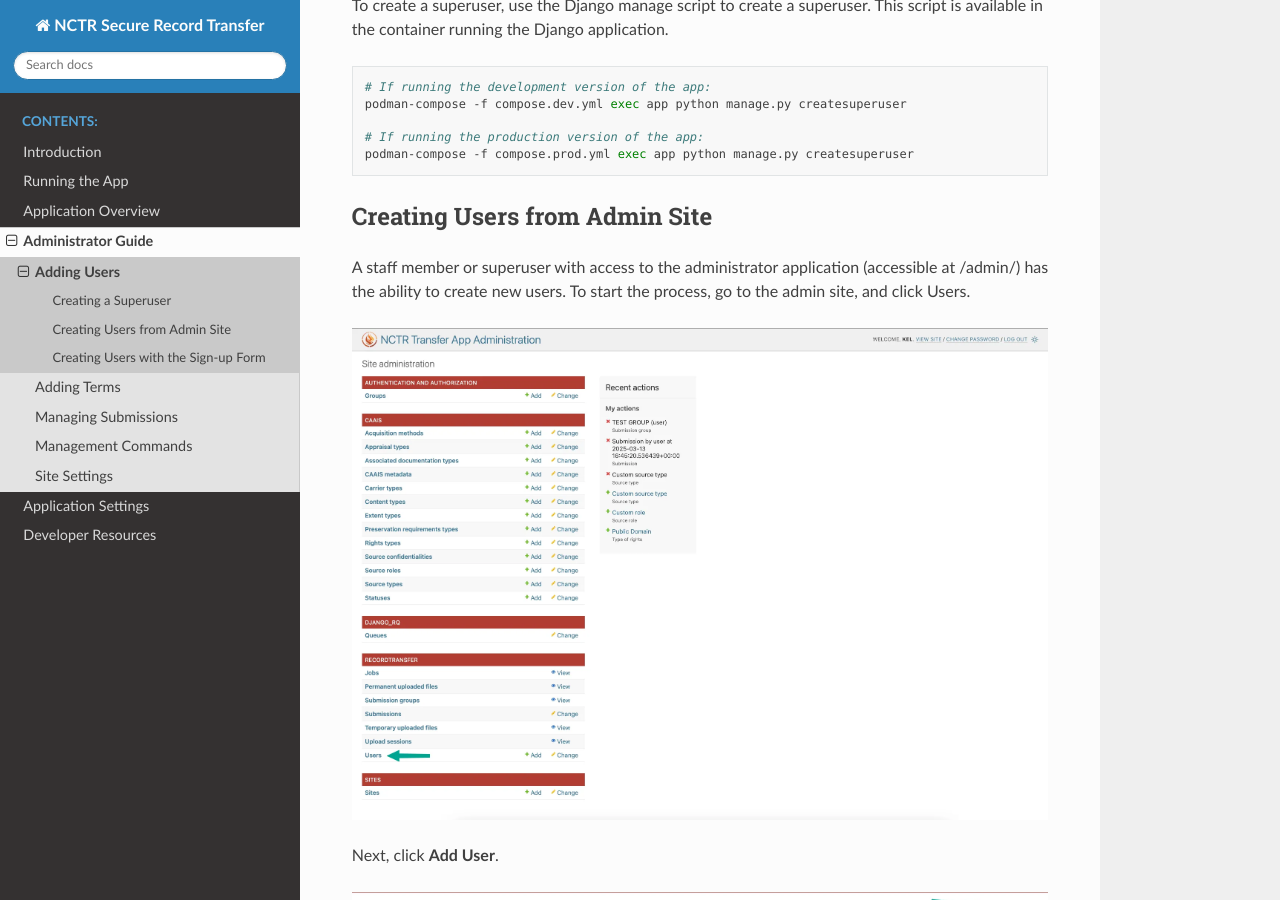
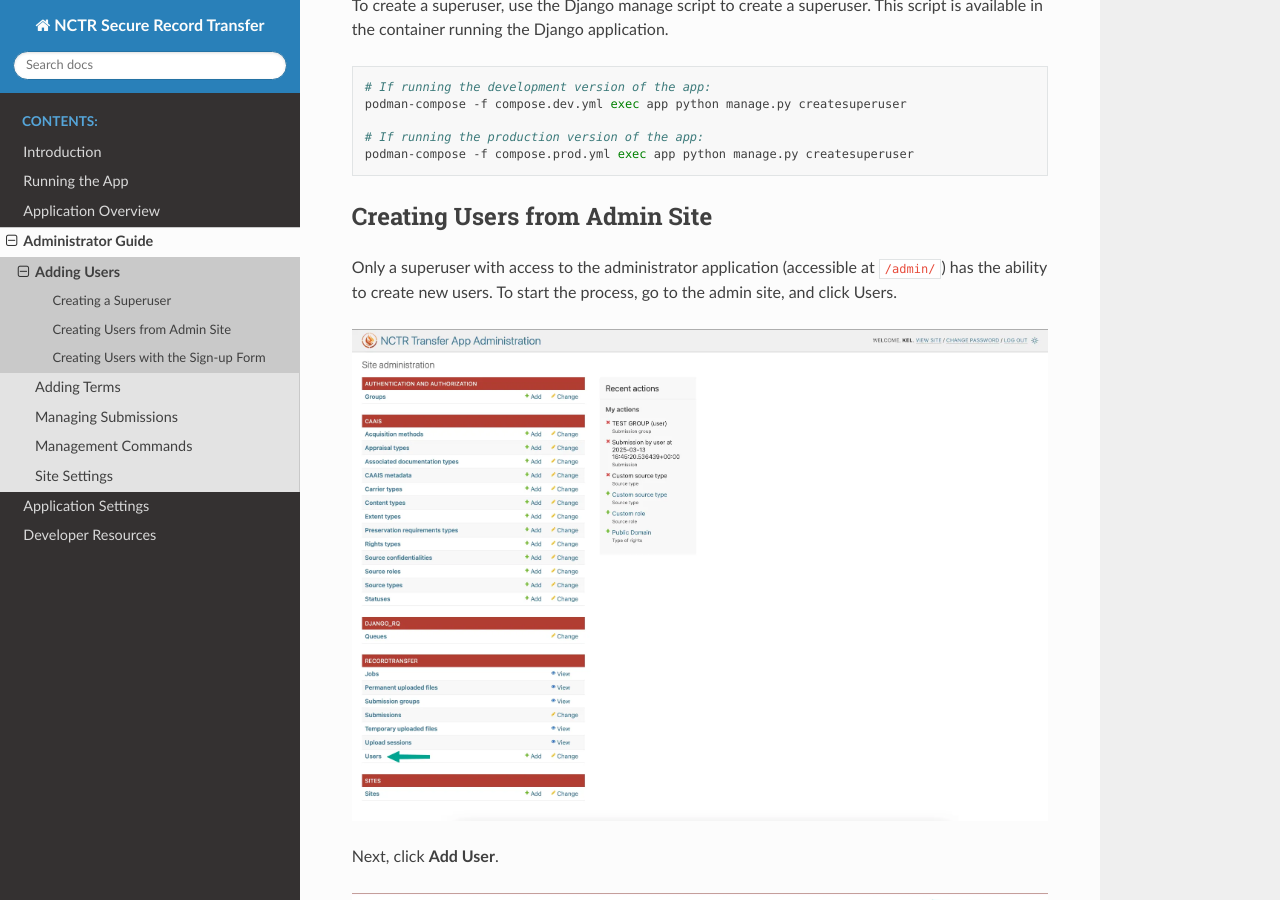
Before and after one commit to NationalCentreTruthReconciliation/Secure-Record-Transfer, a Sphinx documentation site: the page built from docs/admin_guide/addingusers.rst, in a window 1280 px wide and 900 px high, scrolled down 462 px. Built offline with Sphinx 7.4.7 and the Read the Docs theme 3.1.0, drawn with Linux system fonts in a browser that asks for light colours.

Commit message:
Clarify that only superuse can create new users through admin

```diff
--- a/docs/admin_guide/addingusers.rst
+++ b/docs/admin_guide/addingusers.rst
@@ -30,7 +30,7 @@ in the container running the Django application.
 Creating Users from Admin Site
 ##############################
 
-A staff member or superuser with access to the administrator application (accessible at /admin/) has
+Only a superuser with access to the administrator application (accessible at ``/admin/``) has
 the ability to create new users. To start the process, go to the admin site, and click Users.
 
 .. image:: images/admin_users.webp
```
